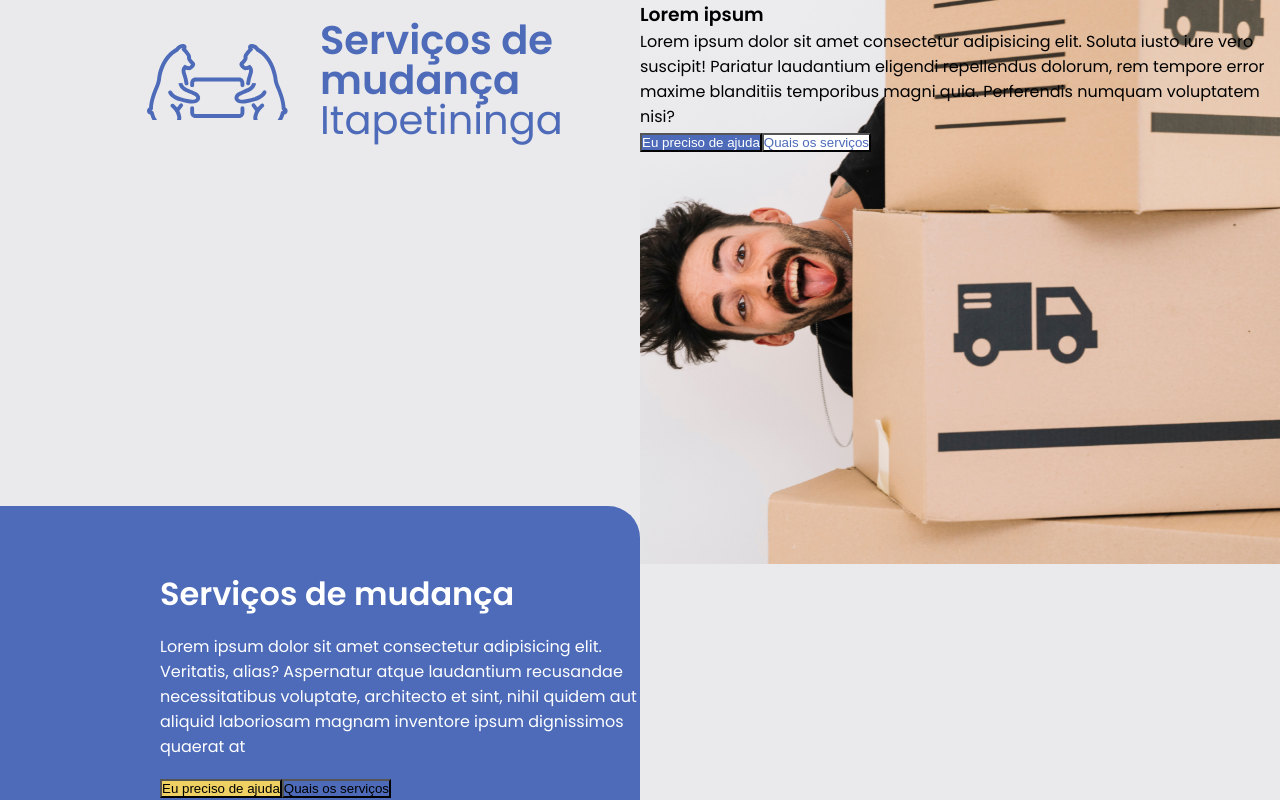
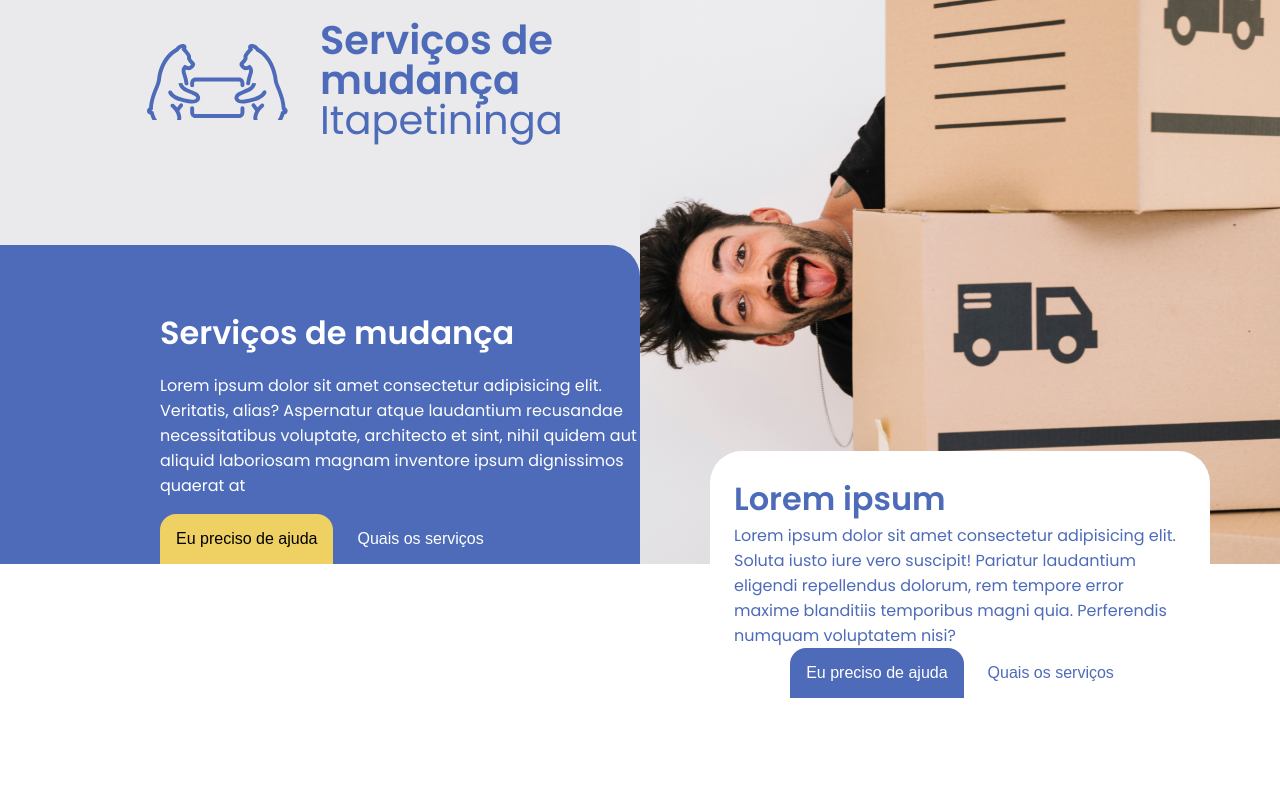
Before and after one commit to vitorkravs/moving-service, a Next.js app: page / in a window 1280 px wide. Built offline with nearby package versions, Linux system fonts and the light colour scheme.

Commit message:
style: estilizando card adicionado ao componente e fazendo sua responsividade

```diff
--- a/src/components/Header/styles.scss
+++ b/src/components/Header/styles.scss
@@ -2,7 +2,23 @@
 
 #header-container {
   width: 100%;
-  height: 100%;
+
+  .btn-header-container {
+    display: flex;
+    gap: 0.5rem;
+    align-items: center;
+    justify-content: center;
+
+    button {
+      border: none;
+      border-radius: 1rem 1rem 0 0;
+      color: $color-text-third;
+      font-weight: 500;
+      font-size: 1rem;
+      padding: 1rem;
+      cursor: pointer;
+    }
+  }
 
   #logo-and-content-container {
     padding-top: 20px;
@@ -38,23 +54,6 @@
       h2 {
         font-size: 2rem;
       }
-
-      #btn-header-container {
-        display: flex;
-        gap: 0.5rem;
-        align-items: center;
-        justify-content: center;
-
-        button {
-          border: none;
-          border-radius: 1rem 1rem 0 0;
-          color: $color-text-third;
-          font-weight: 500;
-          font-size: 1rem;
-          padding: 1rem;
-          cursor: pointer;
-        }
-      }
     }
   }
 
@@ -64,6 +63,23 @@
     background-size: cover;
     width: 100%;
     height: 40vh;
+    position: relative;
+
+    #card-header {
+      background: $bg-secundary;
+      color: $color-text-secundary;
+      width: 90%;
+      position: absolute;
+      top: 70%;
+      left: 50%;
+      transform: translateX(-50%);
+      padding: 1.5rem;
+      border-radius: 2rem;
+
+      h3 {
+        font-size: 2rem;
+      }
+    }
   }
 }
 
@@ -76,6 +92,12 @@
         margin: 0 auto;
       }
     }
+
+    #help-container {
+      #card-header {
+        max-width: 500px;
+      }
+    }
   }
 }
 
@@ -85,8 +107,7 @@
     flex-direction: row;
     background-color: $bg-color;
     #logo-and-content-container {
-      gap: 5rem;
-
+      height: 564px;
       #logo-and-title {
         justify-content: flex-end;
         gap: 2rem;
@@ -116,6 +137,11 @@
       background-size: cover;
       height: 564px;
       background-repeat: no-repeat;
+
+      #card-header {
+        top: 80%;
+        left: 50%;
+      }
     }
   }
 }
```
